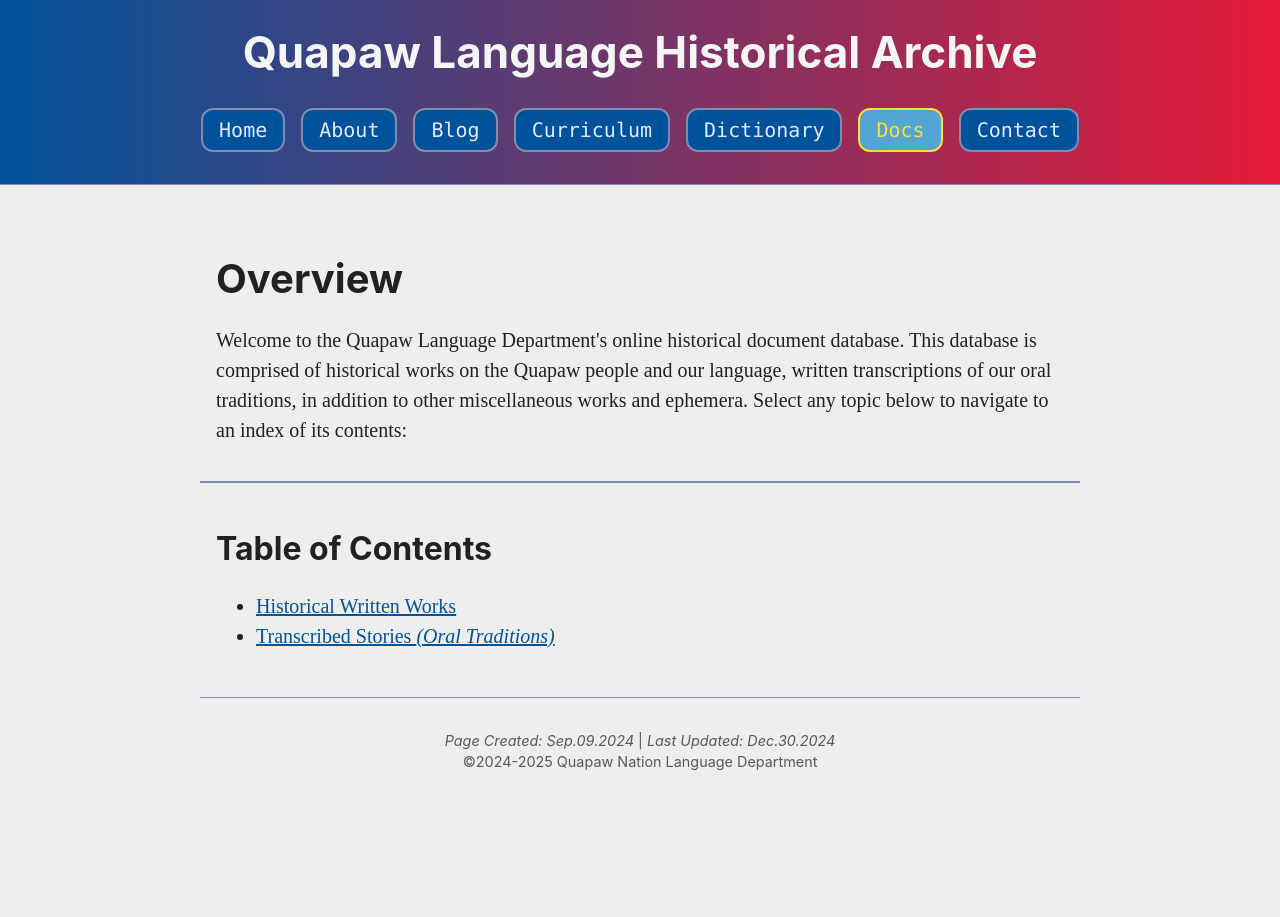
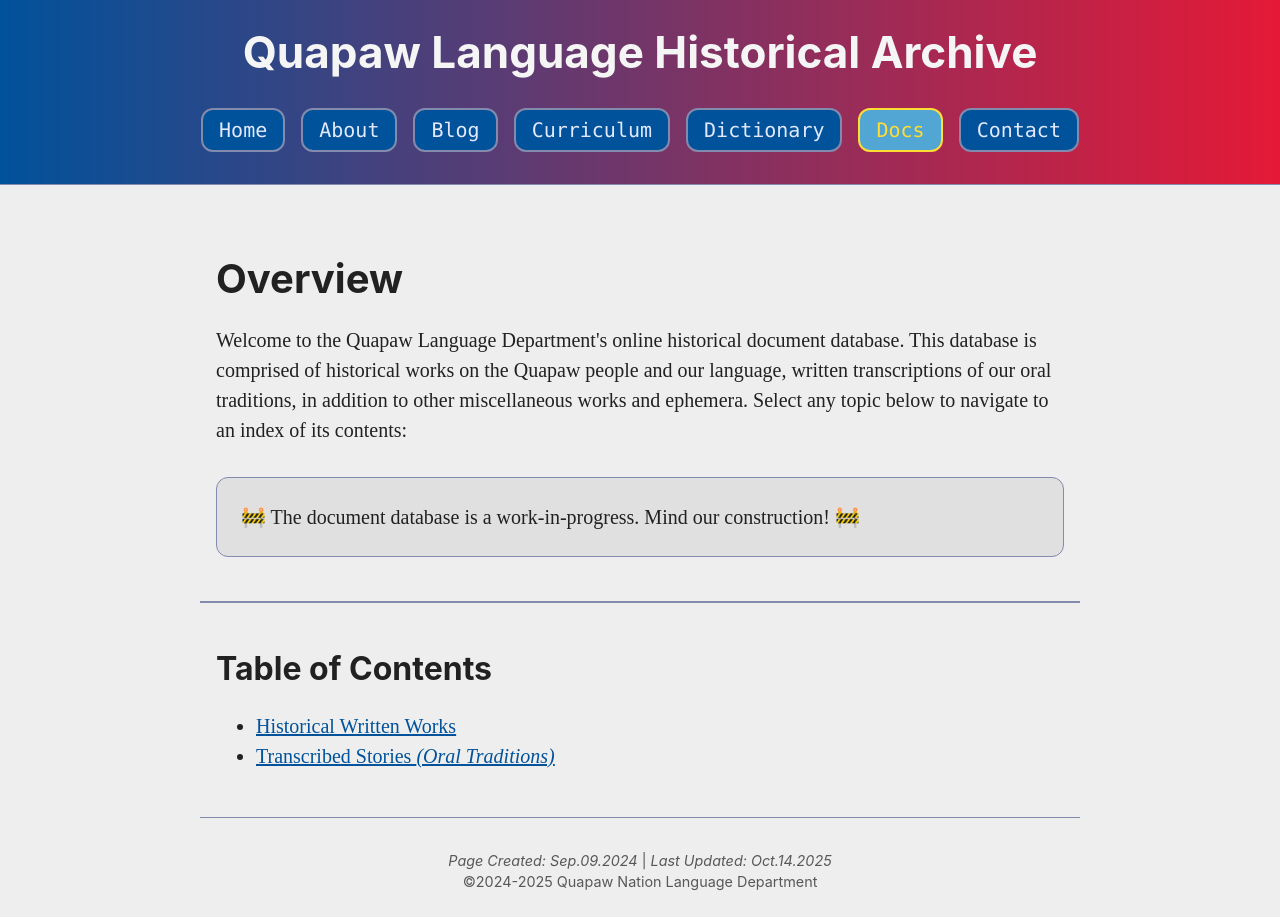
Before and after one commit to quapaw-language/quapawlanguage.org, a plain HTML site: page docs.html in a window 1280 px wide. Before the commit the page ends 800 px from the top, so only its background shows below. Drawn offline with nearby package versions, Linux system fonts and the light colour scheme; a web font is replaced by a local one.

Commit message:
add construction notif to docs.html

```diff
--- a/docs.html
+++ b/docs.html
@@ -68,6 +68,9 @@
           traditions, in addition to other miscellaneous works and ephemera.
           Select any topic below to navigate to an index of its contents:
         </p>
+        <p class="notice">
+          🚧 The document database is a work-in-progress. Mind our construction! 🚧
+        </p>
       </section>
 
       <section>
@@ -90,7 +93,7 @@
     <footer>
       <i>Page Created: Sep.09.2024</i>
       |
-      <i>Last Updated: Dec.30.2024</i>
+      <i>Last Updated: Oct.14.2025</i>
       <br />
       ©2024-2025 Quapaw Nation Language Department
     </footer>
```
